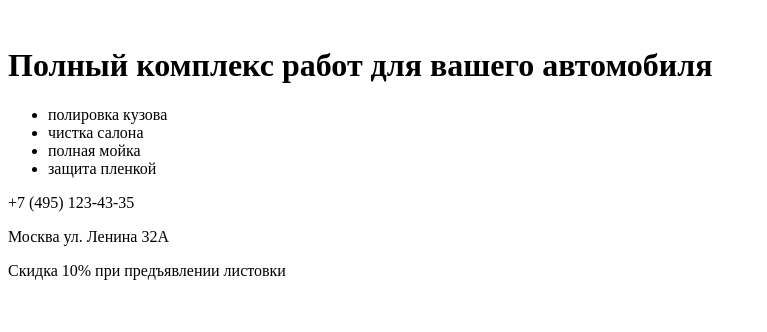
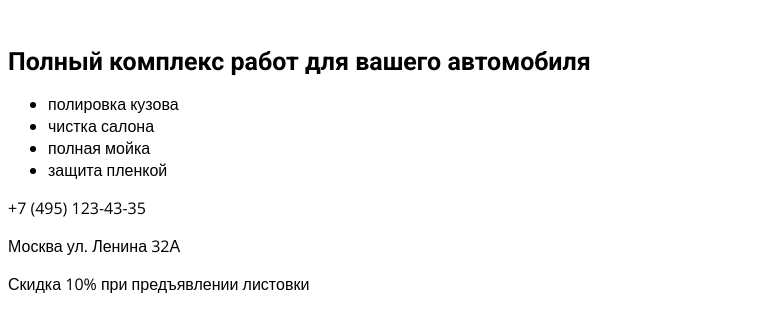
Before and after one commit to WebHeroSchool/whs-flyer, a plain HTML site: page index.html in a window 1280 px wide. Shown: the whole page, without its empty margins (0-767 px from the left). Drawn offline with nearby package versions, Linux system fonts and the light colour scheme.

Commit message:
new fonts

```diff
--- a/index.html
+++ b/index.html
@@ -14,7 +14,7 @@
         <img src="#" alt="">
     </header>
     <main>
-        <h1>Полный комплекс работ для вашего автомобиля</h1>
+        <h1 class="main__headline">Полный комплекс работ для вашего автомобиля</h1>
         <ul>
             <li>полировка кузова</li>
             <li>чистка салона</li>
--- a/style.css
+++ b/style.css
@@ -0,0 +1,10 @@
+@import url('https://fonts.googleapis.com/css?family=Open+Sans|Roboto:700&display=swap');
+
+body {
+    font-family: 'Open Sans', sans-serif;
+}
+
+.main__headline {
+    font-family: 'Roboto', sans-serif;
+    font-size: 25px;
+}
```
